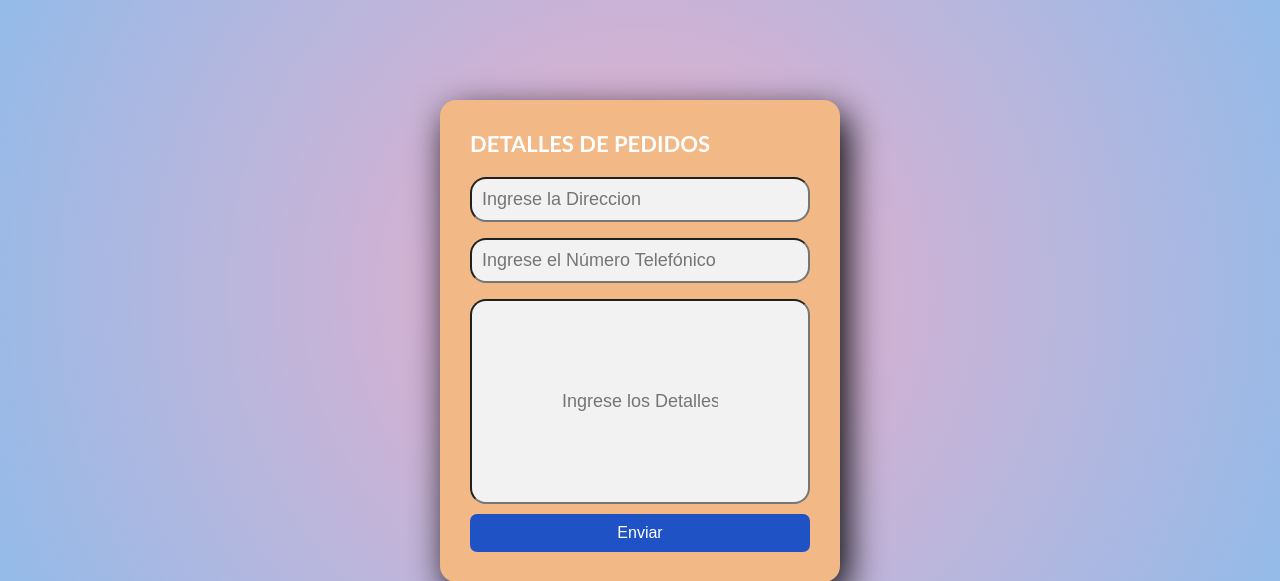
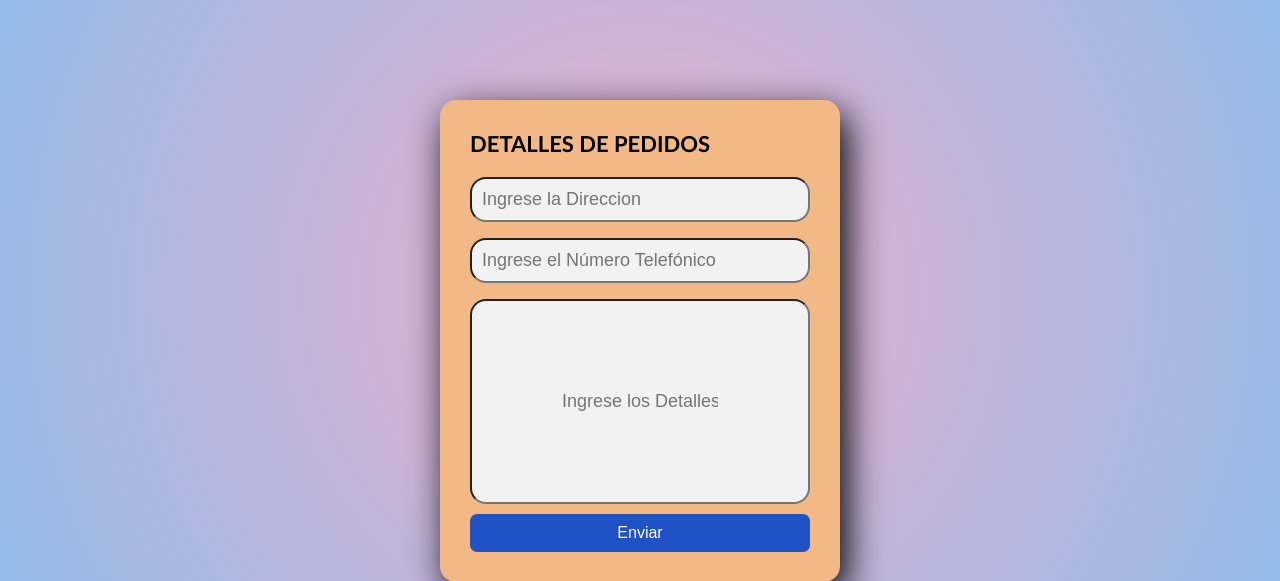
Before and after one commit to ManuEduardo/DetallositoWeb, a PHP site: page /formularios/form_pedido.html in a window 1280 px wide. Shown: the top 581 px of the page. Run offline with PHP 8.4, Linux system fonts and the light colour scheme.

Commit message:
Cambios de letras form

```diff
--- a/formularios/estilos.css
+++ b/formularios/estilos.css
@@ -17,7 +17,7 @@ background: radial-gradient(circle, rgba(238,174,202,1) 0%, rgba(148,187,233,1)
 	margin-top: 100px;
 	border-radius: 1rem;
 	font-family: 'calibri';
-	color: white;
+
 	box-shadow: 7px 13px 37px #000;
 }
 
--- a/formularios/estilos_1.css
+++ b/formularios/estilos_1.css
@@ -18,7 +18,6 @@ background: radial-gradient(circle, rgba(238,174,202,1) 0%, rgba(148,187,233,1)
 	margin-top: 100px;
 	border-radius: 1rem;
 	font-family: 'calibri';
-	color: white;
 	box-shadow: 7px 13px 37px #000;
 
 }
--- a/formularios/estilos_2.css
+++ b/formularios/estilos_2.css
@@ -15,7 +15,7 @@ background: radial-gradient(circle, rgba(238,174,202,1) 0%, rgba(148,187,233,1)
 	margin-top: 100px;
 	border-radius: 1rem;
 	font-family: 'calibri';
-	color: white;
+
 	box-shadow: 7px 13px 37px #000;
 }
 .form{
--- a/formularios/estilos_3.css
+++ b/formularios/estilos_3.css
@@ -17,7 +17,6 @@ background: radial-gradient(circle, rgba(238,174,202,1) 0%, rgba(148,187,233,1)
 	margin-top: 100px;
 	border-radius: 1rem;
 	font-family: 'calibri';
-	color: white;
 	box-shadow: 7px 13px 37px #000;
 
 }
```
